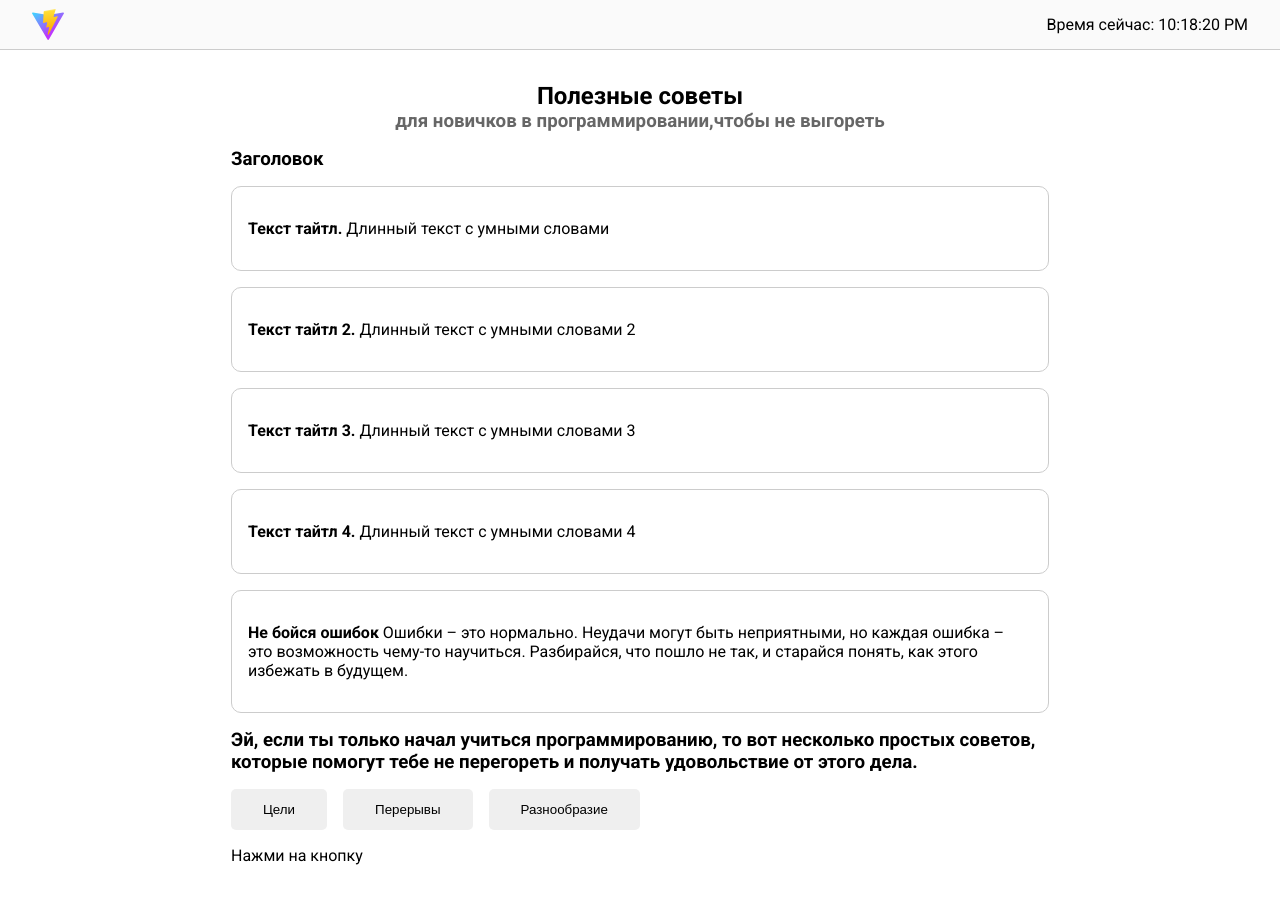
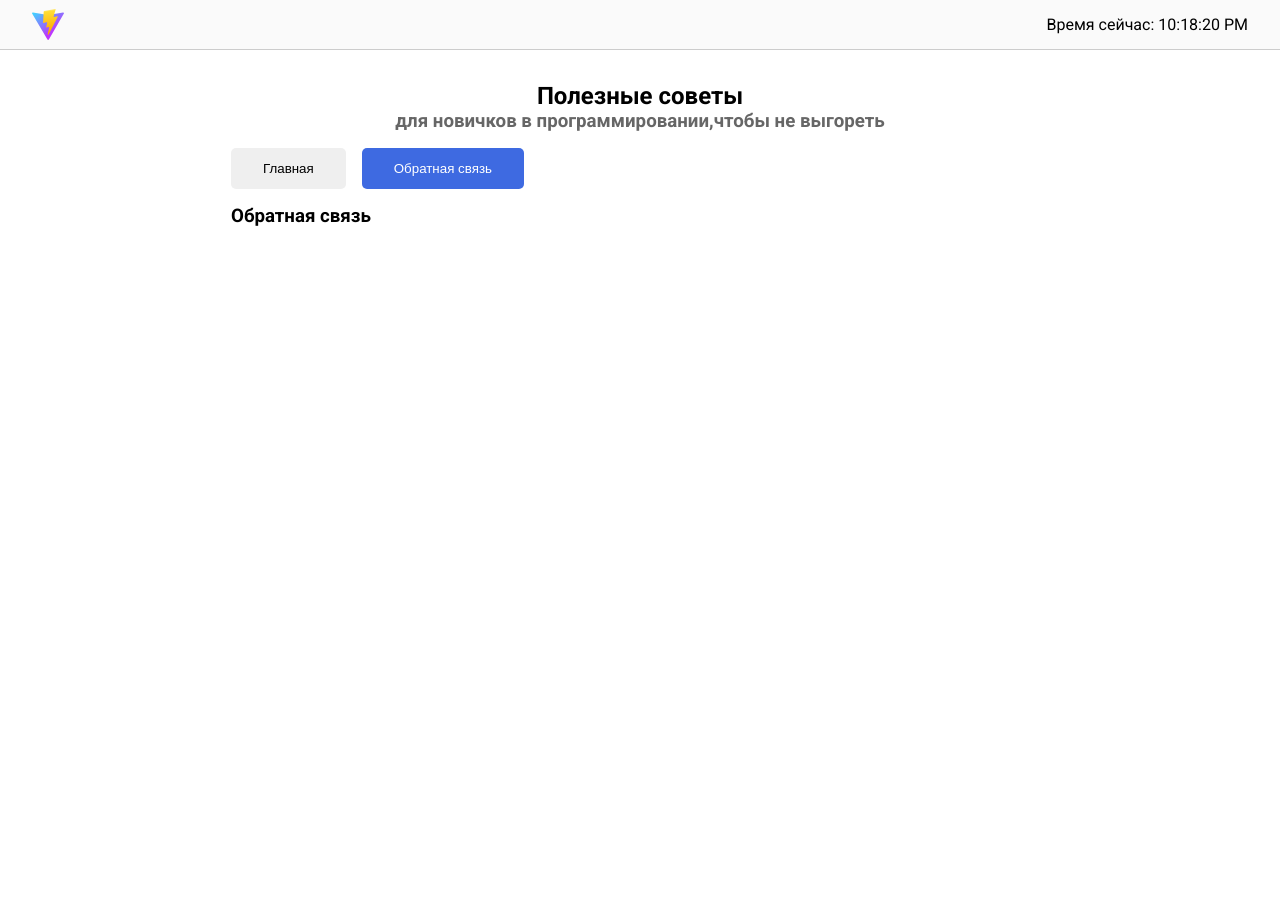
Before and after one commit to IlyaDi1305/Vite-React, a React (Vite) app: page / in a window 1280 px wide. After the commit the page ends 800 px from the top, so only its background shows below. Built offline with nearby package versions, Linux system fonts and the light colour scheme.

Commit message:
refactoring Header.css add styled-components: 6.1.13

```diff
--- a/package.json
+++ b/package.json
@@ -11,7 +11,8 @@
   },
   "dependencies": {
     "react": "^18.3.1",
-    "react-dom": "^18.3.1"
+    "react-dom": "^18.3.1",
+    "styled-components": "^6.1.13"
   },
   "devDependencies": {
     "@eslint/js": "^9.13.0",
--- a/src/App.jsx
+++ b/src/App.jsx
@@ -1,16 +1,26 @@
-import Header from "./components/Header";
+import Header from "./components/Header/Header.jsx";
 import TeachingSection from "./components/TeachingSection.jsx";
 import AdviceSection from "./components/AdviсeSection.jsx";
 import IntroSection from "./components/IntroSection.jsx";
+import TabsSection from "./components/TabsSection.jsx";
+import FeedbackSection from "./components/FeedbackSection.jsx";
+import {useState} from "react";
 
 export default function App() {
+    const [tab, setTab] = useState('feedback')
+
     return (
         <>
             <Header/>
             <main>
-                <IntroSection />
-                <TeachingSection />
-                <AdviceSection />
+                <IntroSection/>
+                <TabsSection active={tab} onChange={(current) => setTab(current)}/>
+                {tab === 'main' && ( <>
+                    <TeachingSection/>
+                    <AdviceSection/>
+                </>)}
+
+                {tab === 'feedback' && <FeedbackSection/>}
             </main>
         </>
     )
--- a/src/components/Button/Button.jsx
+++ b/src/components/Button/Button.jsx
@@ -1,10 +1,10 @@
-import './Button.css'
+import classes from './Button.module.css'
 
 export default function Button({children, onClick, isActive}) {
-
+console.log(classes)
     return (
         <button
-            className={isActive ? 'button active' : 'button'}
+            className={isActive ? `${classes.button} ${classes.active}` : classes.button}
             onClick={onClick}>
             {children}
         </button>
--- a/src/components/Button/Button.css
+++ b/src/components/Button/Button.module.css
@@ -12,7 +12,7 @@
     opacity: 0.8;
 }
 
-button:active {
+.button.active {
     background: #3e6ae1;
     color: #fff;
 }
--- /dev/null
+++ b/src/components/FeedbackSection.jsx
@@ -0,0 +1,7 @@
+export default function FeedbackSection(){
+    return (
+        <section>
+            <h3>Обратная связь</h3>
+        </section>
+    )
+}
--- a/src/components/Header.jsx
+++ /dev/null
@@ -1,17 +0,0 @@
-import logo from '/vite.svg'
-import {useState} from "react";
-
-export default function Header() {
-    const [now, setNow] = useState(new Date());
-
-    setInterval(() => setNow(new Date()), 1000);
-
-    return (
-        <header>
-            <img src={logo} alt="logo"/>
-            {/*<h3>My site</h3>*/}
-
-            <span>Время сейчас: {now.toLocaleTimeString()}</span>
-        </header>
-    )
-}
--- /dev/null
+++ b/src/components/Header/Header.css
@@ -0,0 +1,3 @@
+header {
+
+}
--- /dev/null
+++ b/src/components/Header/Header.jsx
@@ -0,0 +1,26 @@
+import logo from '/vite.svg'
+import {useState} from "react";
+import './Header.css'
+import {styled} from "styled-components";
+
+const HeaderContainer = styled.header`
+    height: 50px;
+    display: flex;
+    padding: 0 2rem;
+    justify-content: space-between;
+    align-items: center;
+    border-bottom: 1px solid #ccc;
+    background: #fafafa;
+`
+
+export default function Header() {
+    const [now, setNow] = useState(new Date());
+    setInterval(() => setNow(new Date()), 1000);
+
+    return (
+        <HeaderContainer>
+            <img src={logo} alt="logo"/>
+            <span>Время сейчас: {now.toLocaleTimeString()}</span>
+        </HeaderContainer>
+    )
+}
--- a/src/components/IntroSection.jsx
+++ b/src/components/IntroSection.jsx
@@ -14,10 +14,10 @@ const e = React.createElement
 
 export default function IntroSection() {
     return e('section', null,
-        [e('h1', {className: 'centered'}, 'Полезные советы'),
+        [e('h1', {className: 'centered', key: 1}, 'Полезные советы'),
             e('h3', {
                 className: 'centered',
-                style: {color: '#666'}
-            }, 'для новичков в программировании,чтобы не выгореть')
+                style: {color: '#666'}, key: 2},
+                'для новичков в программировании,чтобы не выгореть')
         ])
 }
--- /dev/null
+++ b/src/components/TabsSection.jsx
@@ -0,0 +1,12 @@
+import Button from "./Button/Button.jsx";
+
+export default function TabsSection({active, onChange}) {
+    return (
+        <section style={{marginBottom: '1rem'}}>
+            <Button isActive={active === 'main'}
+                    onClick={() => onChange('main')}>Главная</Button>
+            <Button isActive={active === 'feedback'}
+                    onClick={() => onChange('feedback')}>Обратная связь</Button>
+        </section>
+    )
+}
--- a/src/index.css
+++ b/src/index.css
@@ -8,16 +8,6 @@
 
 body {
     font-family: 'Roboto', sans-serif;
-}
-
-header {
-    height: 50px;
-    display: flex;
-    padding: 0 2rem;
-    justify-content: space-between;
-    align-items: center;
-    border-bottom: 1px solid #ccc;
-    background: #fafafa;
 }
 
 main {
```
Also changed, not shown: 1 other file (tests, documents, lock files or other folders).
